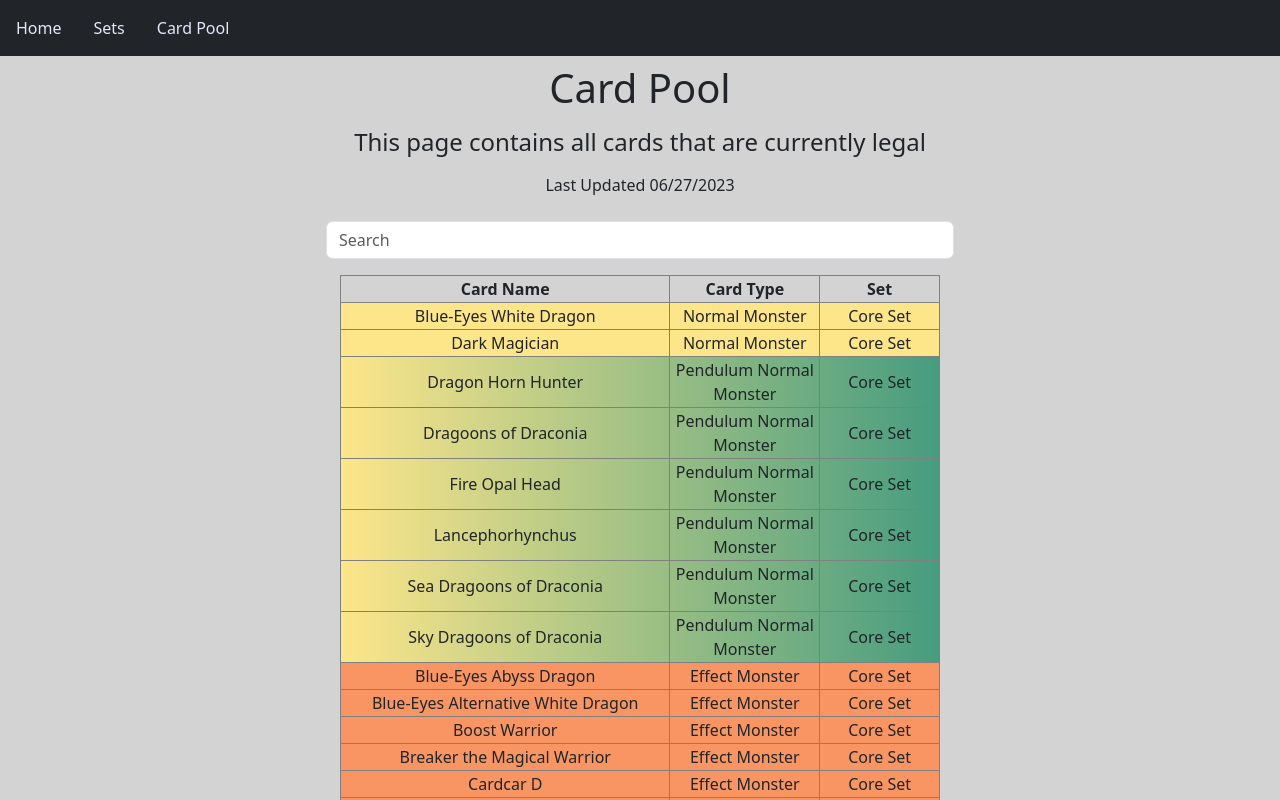
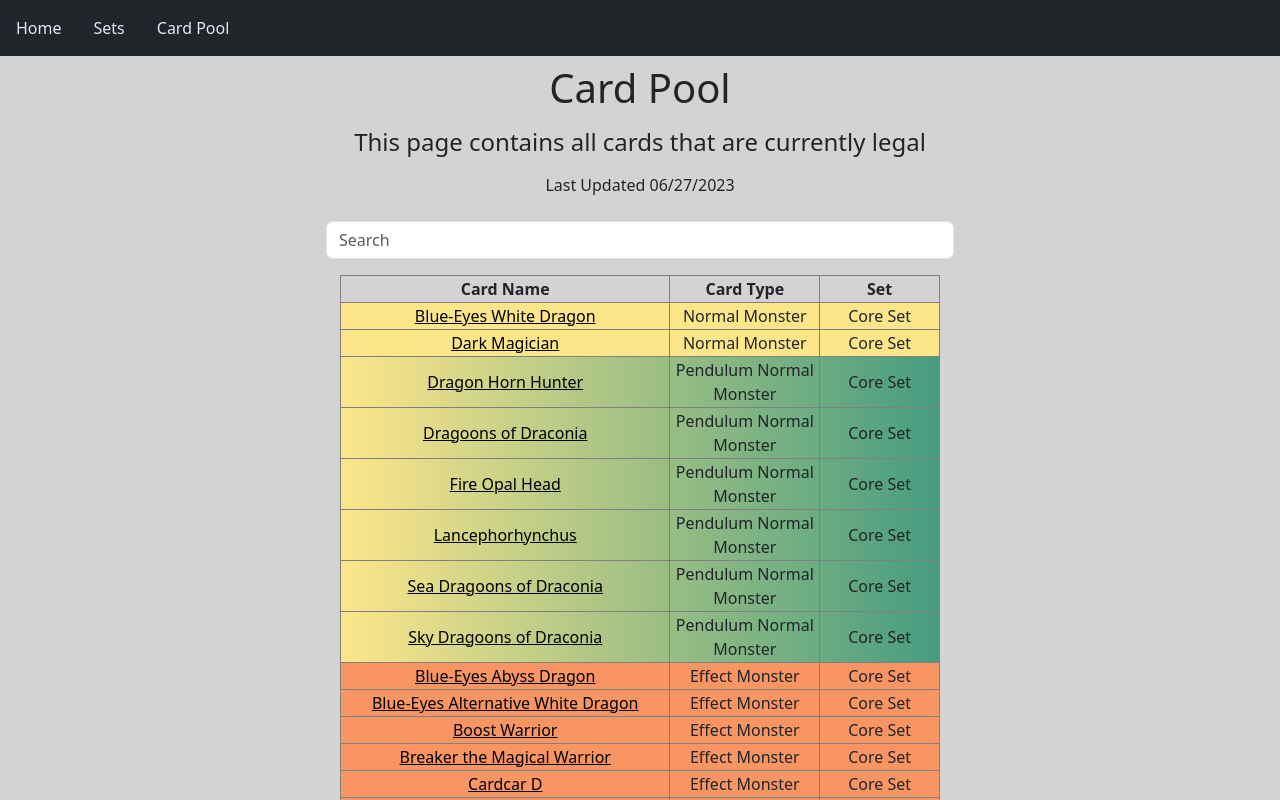
Before and after one commit to JesseGallardo/rotation-ygo, an Angular app: page /card-pool in a window 1280 px wide. Shown: the top 800 px of the page. Built offline with nearby package versions, Linux system fonts and the light colour scheme.

Commit message:
Added links to ygoprodeck for card's info

```diff
--- a/src/app/card-pool/card-pool.component.css
+++ b/src/app/card-pool/card-pool.component.css
@@ -5,6 +5,14 @@
 
 h4 {
   text-align: center;
+}
+
+a {
+  color: black;
+}
+
+#xyz-font-color {
+  color: lavender;
 }
 
 .form-control {
@@ -53,12 +61,12 @@
 
 .xyz {
   background-color: #000000;
-  color: lavender;
+  color: lavender !important;
 }
 
 .xyz-pend {
-  background-image: linear-gradient(to right,000000, #469c80);
-  color: lavender;
+  background-image: linear-gradient(to right, #000000, #469c80);
+  color: lavender !important;
 }
 
 .link {
--- a/src/app/card-pool/card-pool.component.html
+++ b/src/app/card-pool/card-pool.component.html
@@ -36,7 +36,11 @@
         [class.xyz]="card.cardType == 'XYZ Monster'"
         [class.link]="card.cardType == 'Link Monster'"
         >
-          <td>{{card.name}}</td>
+          <td>
+            <a href="https://ygoprodeck.com/card/?search={{card.id}}"
+            [id]="card.cardType == 'XYZ Monster' ? 'xyz-font-color' : ''"
+            >{{card.name}}</a>
+          </td>
           <td>{{card.cardType}}</td>
           <td>{{card.set}}</td>
         </tr>
```
